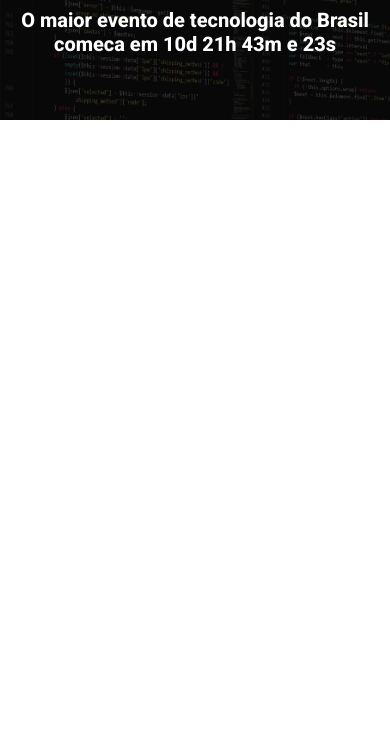
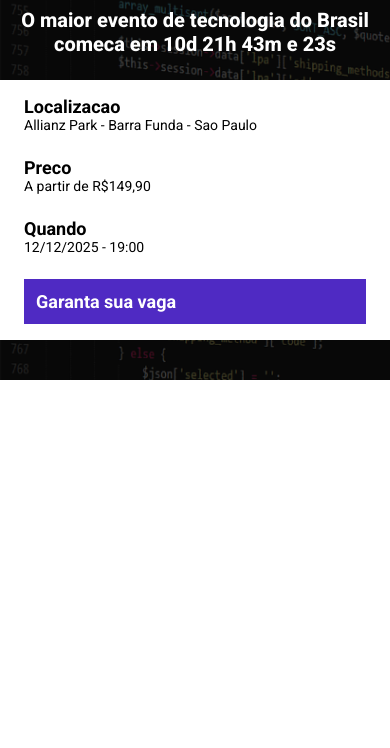
Before and after one commit to Guillerme00/TECH_TALKS_LANDINGPAGE, a website built with Parcel: page src/index.html in a window 390 px wide. Shown: the part 96-844 px from the top of the page. Built offline with nearby package versions, Linux system fonts and the light colour scheme.

Commit message:
ADD INFOS

```diff
--- a/src/index.html
+++ b/src/index.html
@@ -16,7 +16,23 @@
             <p class="hero__text">
                 O maior evento de tecnologia do Brasil comeca em 10d 21h 43m e 23s
             </p>
-
+            <div class="infos-bar">
+                <ul class="infos-bar__infos">
+                    <li class="infos-bar__infos__item">
+                        <b>Localizacao</b>
+                        Allianz Park - Barra Funda - Sao Paulo
+                    </li>
+                    <li class="infos-bar__infos__item">
+                        <b>Preco</b>
+                        A partir de R$149,90
+                    </li>
+                    <li class="infos-bar__infos__item">
+                        <b>Quando</b>
+                        12/12/2025 - 19:00
+                    </li>
+                </ul>
+                <a class="button button--primary" href="#">Garanta sua vaga</a>
+            </div>
         </div>
     </header>
 </body>
--- /dev/null
+++ b/src/styles/components/_buttons.scss
@@ -0,0 +1,23 @@
+.button {
+    padding: 12px;
+    font-size: 18px;
+    font-weight: bold;
+    text-decoration: none;
+    text-align: center;
+    white-space: nowrap;
+
+    &--primary {
+        color: #fff;
+        background-color: #4F2AC3;
+    }
+
+    @media (max-width: 640px) {
+        display: block;
+        width: 100%;
+    }
+
+    @media (max-width: 1024px) {
+        display: flex;
+        align-items: center;
+    }
+}
--- /dev/null
+++ b/src/styles/components/_infos.scss
@@ -0,0 +1,39 @@
+.infos-bar {
+    padding: 16px 24px;
+    background-color: #fff;
+    display: flex;
+    justify-content: space-between;
+    &__infos {
+        display: flex;
+        gap: 40px;
+
+        &__item {
+            font-size: 14px;
+            color: #000;
+
+            b {
+                color: #000;
+                font-size: 18px;
+                display: block;
+            }
+        }
+    }
+
+    @media (max-width: 640px) {
+        display: block;
+
+        &__infos {
+            display: block;
+
+            &__item {
+                margin-bottom: 24px;
+            }
+        }
+    }
+
+    @media (max-width: 1024px) {
+        &__infos{
+            gap: 16px;
+        }
+    }
+}
--- a/src/styles/main.scss
+++ b/src/styles/main.scss
@@ -1,4 +1,6 @@
 @use '_hero.scss';
+@use 'components/infos';
+@use 'components/buttons';
 
 * {
     margin: 0;
@@ -6,6 +8,7 @@
     box-sizing: border-box;
     font-family: Roboto, sans-serif;
     color: #fff;
+    list-style: none;
 }
 
 .container {
```
